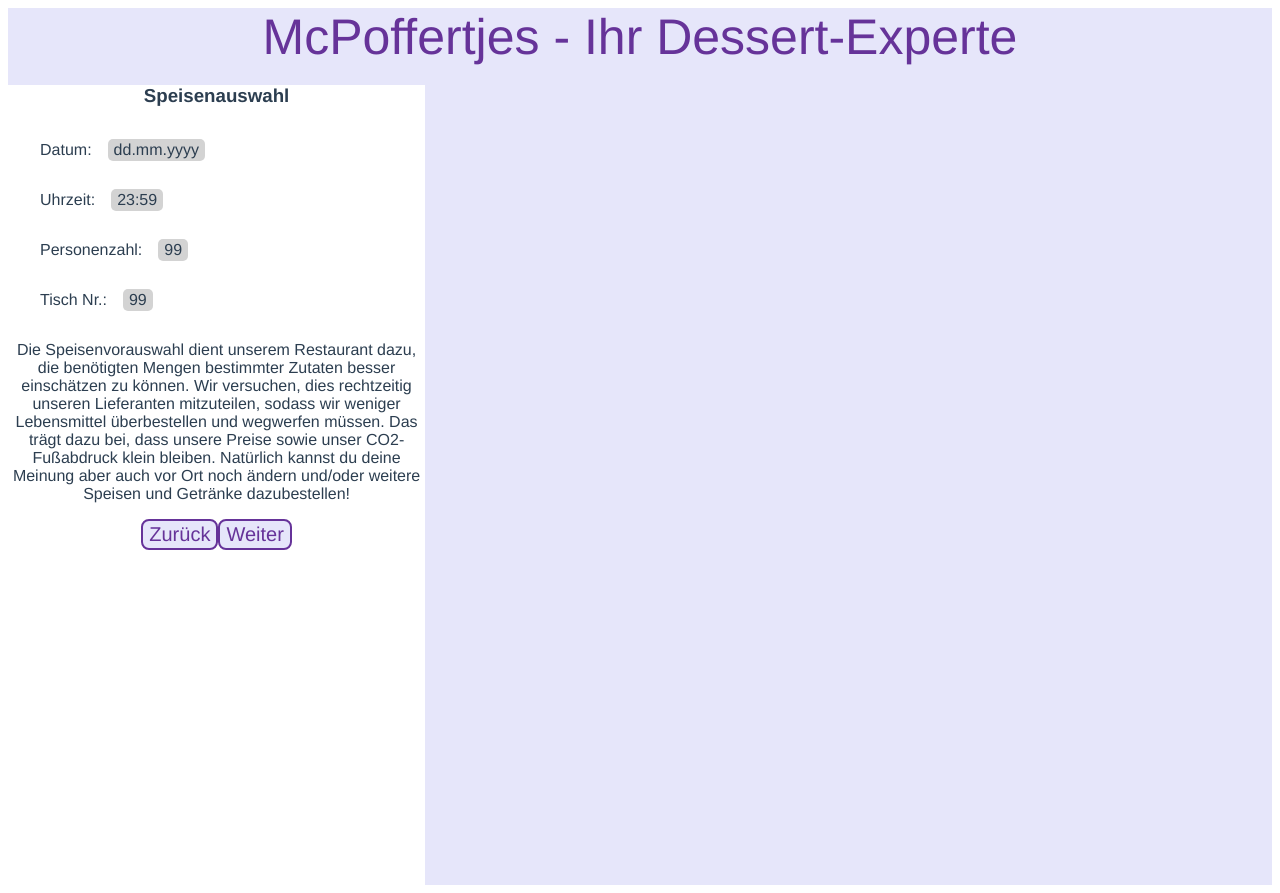
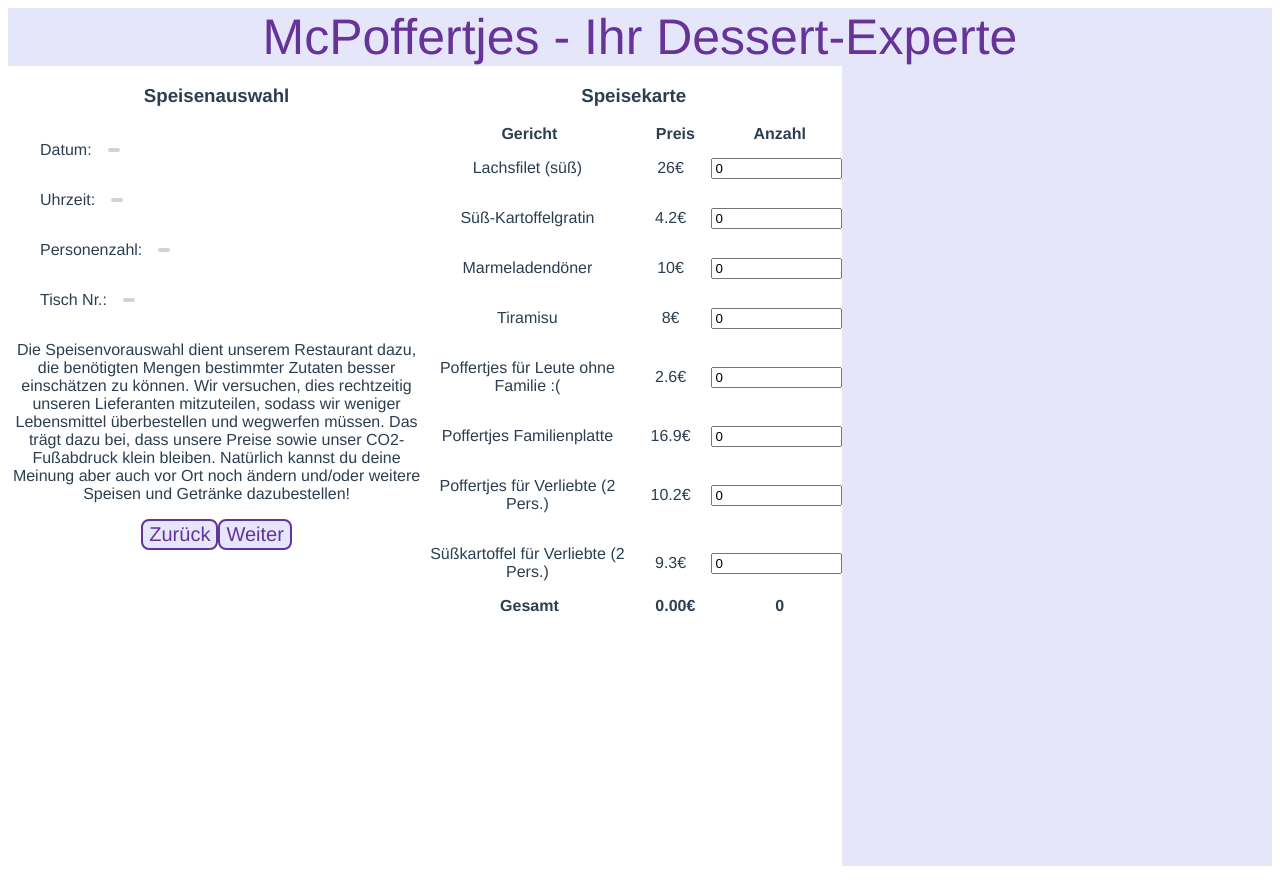
Before and after one commit to csspawn246/McPoffertjes, a Vue app: page /dish-select in a window 1280 px wide. Built offline with nearby package versions, Linux system fonts and the light colour scheme.

Commit message:
Daten verlinkt, Speisekarte hinzugefügt

```diff
--- /dev/null
+++ b/src/mixin.js
@@ -0,0 +1,26 @@
+import Store from '@/store.js'
+import { computed } from 'vue'
+
+const mainmixin = {
+  data() {
+    return {
+      store: Store
+    }
+  },
+  methods: {
+  },
+  computed: {
+    sumPrice: function() {
+        let sum = 0;
+        this.store.dishes.forEach(element => {sum += element.count * element.price});
+        return sum.toFixed(2);
+    },
+    sumCount: function() {
+        let sum = 0;
+        this.store.dishes.forEach(element => {sum += element.count});
+        return sum
+    }
+  }
+}
+
+export default mainmixin
--- /dev/null
+++ b/src/store.js
@@ -0,0 +1,56 @@
+import {reactive} from 'vue'
+
+var Store = reactive({
+    date : undefined,
+    time: undefined,
+    personCount : undefined,
+
+    tableNr: undefined,
+
+    test: 1,
+
+    dishes: [
+        {
+            name: "Lachsfilet (süß)",
+            price: 26,
+            count: 0
+        },
+        {
+            name: "Süß-Kartoffelgratin",
+            price: 4.2,
+            count: 0
+        },
+        {
+            name: "Marmeladendöner",
+            price: 10,
+            count: 0
+        },
+        {
+            name: "Tiramisu",
+            price: 8,
+            count: 0
+        },
+        {
+            name: "Poffertjes für Leute ohne Familie :(",
+            price: 2.6,
+            count: 0
+        },
+        {
+            name: "Poffertjes Familienplatte",
+            price: 16.9,
+            count: 0
+        },
+        {
+            name: "Poffertjes für Verliebte (2 Pers.)",
+            price: 10.2,
+            count: 0
+        },
+        {
+            name: "Süßkartoffel für Verliebte (2 Pers.)",
+            price: 9.3,
+            count: 0
+        },
+    ]
+})
+
+export default Store
--- a/src/views/basic.vue
+++ b/src/views/basic.vue
@@ -12,30 +12,27 @@
               <table>
                 <tr class="line-item flexrow date">
                   <td ><label for="date">Datum:</label></td>
-                  <td><input type="date" id="date" v-model="date" required="required"></td>
+                  <td><input type="date" id="date" v-model="store.date" required="required"></td>
                 </tr>
 
                 <tr class="line-item flexrow time">
                   <td><label for="time">Uhrzeit:</label></td>
-                  <td><input type="time" id="time" v-model="time" required="required"></td>
+                  <td><input type="time" id="time" v-model="store.time" required="required"></td>
                 </tr>
 
               <tr class="line-item flexrow person-count">
                   <td><label for="person-count">Personenzahl:</label></td>
-                  <td><input type="number" id="person-count" v-model="personCount" required="required"></td>
+                  <td><input type="number" id="person-count" v-model="store.personCount" required="required"></td>
                 </tr>
 
               </table>
 
             </div>
             <br><br>
+            <p v-if="error">Die Eingabe ist nicht gültig</p>
             <div class="flexrow buttons">
-                <a href="/table-select">Weiter</a>
-                <!-- <div><router-link to="/table-select">Weiter</router-link></div> -->
+                <router-link to="/table-select" event="">Weiter</router-link>
             </div>
-
-
-
         </div>
     </div>
   </div>
@@ -43,19 +40,24 @@
 
 <script>
 // @ is an alias to /src
-//import HelloWorld from '@/components/HelloWorld.vue'
+import mixin from '@/mixin.js'
 
 export default {
   name: 'Basic',
   data() {
-    return{
-      date : undefined,
-      time: undefined,
-      personCount : undefined,
+    return {
+      date: undefined,
+      error: false
     }
-
-
-    },
+  },
+  mixins: [mixin],
+  methods: {
+  },
+  beforeRouteLeave: function(to, from, next) {
+    if (!this.store.date || !this.store.time || this.store.personCount < 1) {
+      this.error = true;
+    } else next();
+  }
 }
 </script>
 
--- a/src/views/dish-select.vue
+++ b/src/views/dish-select.vue
@@ -1,30 +1,30 @@
 <template>
   <div class="dish-select">
     <div class="content">
-            <a href="/">McPoffertjes - Ihr Dessert-Experte</a>
+            <router-link to="/">McPoffertjes - Ihr Dessert-Experte</router-link>
           <!-- <router-link to="/"><h1>McPoffertjes - Ihr Dessert-Experte</h1></router-link> -->
-
+        <div class="wrapper">
         <div class="sidebar-left">
             <h3 class="heading">Speisenauswahl</h3>
 
             <div class="line-item flexrow date">
                 <p>Datum:</p>
-                <div>{{this.date}}</div>
+                <div>{{store.date}}</div>
             </div>
 
             <div class="line-item flexrow time">
                 <p>Uhrzeit:</p>
-                <div>{{this.time}}</div>
+                <div>{{store.time}}</div>
             </div>
 
             <div class="line-item flexrow person-count">
                 <p>Personenzahl:</p>
-                <div>{{this.personCount}}</div>
+                <div>{{store.personCount}}</div>
             </div>
 
             <div class="line-item flexrow table-nr">
                 <p>Tisch Nr.:</p>
-                <div class="table-nr-value">{{this.tableNr}}</div>
+                <div class="table-nr-value">{{store.tableNr}}</div>
             </div>
 
             <p>Die Speisenvorauswahl dient unserem Restaurant dazu, die benötigten Mengen bestimmter Zutaten
@@ -36,34 +36,44 @@
 
 
             <div class="flexrow buttons">
-                <a href="/table-select">Zurück</a>
-                <a href="/summary">Weiter</a>
+                <router-link to="/table-select">Zurück</router-link>
+                <router-link to="/summary">Weiter</router-link>
                 <!-- <div><router-link to="/table-select">Zurück</router-link></div>
                 <div><router-link to="/summary">Weiter</router-link></div> -->
             </div>
 
-
+        </div>
+        <div class="sidebar-left">
+            <h3>Speisekarte</h3>
+            <div class="flexrow food">
+              <strong class="name">Gericht</strong>
+              <strong class="price">Preis</strong>
+              <strong class="count">Anzahl</strong>
+            </div>
+            <div class="flexrow food" v-for="dish in store.dishes">
+              <p class="name">{{dish.name}}</p>
+              <p class="price">{{dish.price}}€</p>
+              <input class="count" type="number" id="person-count" v-model="dish.count" required="required">
+            </div>
+            <div class="flexrow food">
+              <strong class="name">Gesamt</strong>
+              <strong class="price">{{sumPrice}}€</strong>
+              <strong class="count">{{sumCount}}</strong>
+            </div>
+        </div>
         </div>
     </div>
   </div>
 </template>
 
 <script>
-// @ is an alias to /src
-//import HelloWorld from '@/components/HelloWorld.vue'
+import mixin from '@/mixin.js'
 
 export default {
   name: 'DishSelect',
-  data() {
-    return{
-      date : 'dd.mm.yyyy',
-      time: '23:59',
-      personCount : 99,
-      tableNr: 99,
-    }
-
-
-    },
+  mixins: [mixin],
+  computed: {
+  }
 }
 </script>
 
@@ -76,9 +86,21 @@ html, body {
 }
 
 .flexrow{
-    display: flex;
-    flex-direction: row;
-    align-items: center;
+  display: flex;
+  flex-direction: row;
+  align-items: center;
+  &.food {
+    justify-content: space-between;
+    .name {
+      width: 50%;
+    }
+    .price {
+      width: 20%;
+    }
+    .count {
+      width: 30%;
+    }
+  }
 }
 
 .flexcol{
@@ -91,6 +113,11 @@ html, body {
 
   background-color: lavender;
   height: 100%;
+
+  .wrapper {
+    display: flex;
+
+  }
 
   a{
     text-decoration: none;
--- a/src/views/summary.vue
+++ b/src/views/summary.vue
@@ -1,7 +1,7 @@
 <template>
   <div class="summary">
     <div class="content">
-        <a href="/">McPoffertjes - Ihr Dessert-Experte</a>
+        <router-link to="/">McPoffertjes - Ihr Dessert-Experte</router-link>
           <!-- <router-link to="/"><h1>McPoffertjes - Ihr Dessert-Experte</h1></router-link> -->
         <div class= "box">
         <div class="sidebar-left">
@@ -9,58 +9,66 @@
 
             <div class="line-item flexrow date">
                 <p>Datum:</p>
-                <div>{{this.date}}</div>
+                <div>{{store.date}}</div>
             </div>
 
             <div class="line-item flexrow time">
                 <p>Uhrzeit:</p>
-                <div>{{this.time}}</div>
+                <div>{{store.time}}</div>
             </div>
 
             <div class="line-item flexrow person-count">
                 <p>Personenzahl:</p>
-                <div>{{this.personCount}}</div>
+                <div>{{store.personCount}}</div>
             </div>
 
             <div class="line-item flexrow table-nr">
                 <p>Tisch Nr.:</p>
-                <div class="table-nr-value">{{this.tableNr}}</div>
+                <div class="table-nr-value">{{store.tableNr}}</div>
             </div>
 
             <div class="flexrow buttons">
-                <a href="/dish-select">Zurück</a>
+                <router-link to="/dish-select">Zurück</router-link>
                 <!-- <div><router-link to="/dish-select">Zurück</router-link></div> -->
             </div>
         </div>
         <div class="sidebar-left">
             <h3>Gewählte Gerichte</h3>
-            <p>1  x Süß-Kartoffelgratin 4,20€</p>
-            <p>Gesamt: 4,20€</p>
+            <div class="flexrow food">
+              <strong class="name">Gericht</strong>
+              <strong class="price">Preis</strong>
+              <strong class="count">Anzahl</strong>
+            </div>
+            <div class="flexrow food" v-for="dish in selectedDishes" :key="dish.name">
+              <p class="name">{{dish.name}}</p>
+              <p class="price">{{dish.price}}€</p>
+              <p class="count">{{dish.count}}</p>
+            </div>
+            <div class="flexrow food">
+              <strong class="name">Gesamt</strong>
+              <strong class="price">{{sumPrice}}€</strong>
+              <strong class="count">{{sumCount}}</strong>
+            </div>
             <div class="flexrow buttons">
                 <a href="/success">Bestätigen</a>
             </div>
-        </div>
+            </div>
         </div>
     </div>
   </div>
 </template>
 
 <script>
-// @ is an alias to /src
-//import HelloWorld from '@/components/HelloWorld.vue'
+import mixin from '@/mixin.js'
 
 export default {
   name: 'Summary',
-  data() {
-    return{
-      date : 'dd.mm.yyyy',
-      time: '23:59',
-      personCount : 99,
-      tableNr: 99,
+  mixins: [mixin],
+  computed: {
+    selectedDishes: function() {
+      return this.store.dishes.filter(element => {return element.count > 0});
     }
-
-
-    },
+  }
 }
 </script>
 
@@ -79,7 +87,20 @@ html, body {
     display: flex;
     flex-direction: row;
     align-items: center;
+    &.food {
+      justify-content: space-between;
+      .name {
+        width: 50%;
+      }
+      .price {
+        width: 20%;
+      }
+      .count {
+        width: 30%;
+      }
+    }
 }
+
 
 .flexcol{
     display: flex;
--- a/src/views/table-select.vue
+++ b/src/views/table-select.vue
@@ -1,29 +1,29 @@
 <template>
   <div class="table-select">
     <div class="content">
-        <a href="/">McPoffertjes - Ihr Dessert-Experte</a>
+        <router-link to="/">McPoffertjes - Ihr Dessert-Experte</router-link>
           <!-- <router-link to="/"><h1>McPoffertjes - Ihr Dessert-Experte</h1></router-link> -->
         <div class="flexcol sidebar-left">
             <h3 class="heading">Tischauswahl</h3>
 
             <div class="line-item flexrow date">
                 <p>Datum:</p>
-                <div>{{this.date}}</div>
+                <div>{{store.date}}</div>
             </div>
 
             <div class="line-item flexrow time">
                 <p>Uhrzeit:</p>
-                <div>{{this.time}}</div>
+                <div>{{store.time}}</div>
             </div>
 
             <div class="line-item flexrow person-count">
                 <p>Personenzahl:</p>
-                <div>{{this.personCount}}</div>
+                <div>{{store.personCount}}</div>
             </div>
 
             <div class="line-item flexrow table-nr">
                 <p>Tisch Nr.:</p>
-                <div class="table-nr-value">{{this.tableNr}}</div>
+                <div class="table-nr-value">{{store.tableNr}}</div>
             </div>
 
 
@@ -31,35 +31,27 @@
             <p>Um Tische zusammenzuführen, klicken und ziehen.</p>
 
             <div class="flexrow buttons">
-                <a href="/basic">Zurück</a>
-                <a href="/dish-select">Weiter</a>
+                <router-link to="/basic" @click="validate" >Zurück</router-link>
+                <router-link to="/dish-select">Weiter</router-link>
                 <!-- <div><router-link to="/basic">Zurück</router-link></div>
                 <div><router-link to="/dish-select">Weiter</router-link></div> -->
             </div>
-
-
-
         </div>
     </div>
   </div>
 </template>
 
 <script>
-// @ is an alias to /src
-//import HelloWorld from '@/components/HelloWorld.vue'
+import mixin from '@/mixin.js'
 
 export default {
   name: 'TableSelect',
-  data() {
-    return{
-      date : 'dd.mm.yyyy',
-      time: '23:59',
-      personCount : 99,
-      tableNr: undefined,
+  mixins: [mixin],
+  methods: {
+    validate: function() {
+      console.log(this.store.test++);
     }
-
-
-    },
+  }
 }
 </script>
 
```
